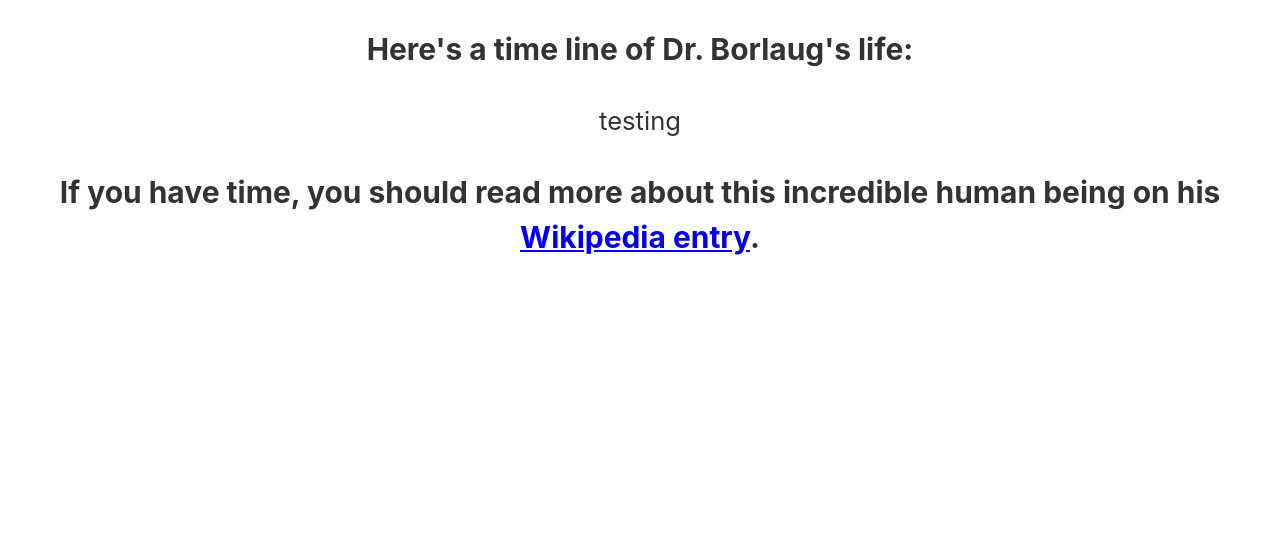
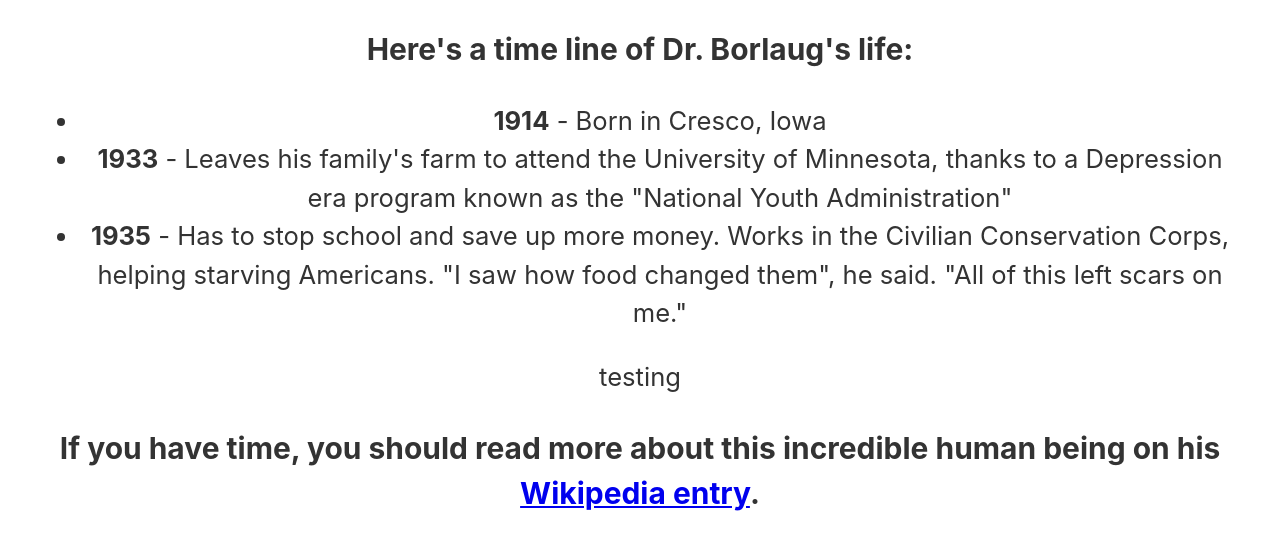
Before and after one commit to marksikaundi/tribute-page, a plain HTML site: page index.html in a window 1280 px wide. Shown: the part 525-1071 px from the top of the page. Before the commit the page ends 815 px from the top, so only its background shows below. Drawn offline with Linux system fonts and the light colour scheme.

Commit message:
added ul, li

```diff
--- a/index.html
+++ b/index.html
@@ -36,6 +36,19 @@
     </figcaption>
     <section id="tribute-info">
       <h3 id="headline">Here's a time line of Dr. Borlaug's life:</h3>
+    <ul>
+      <li><strong>1914</strong> - Born in Cresco, Iowa</li>
+      <li>
+        <strong>1933</strong> - Leaves his family's farm to attend the
+        University of Minnesota, thanks to a Depression era program known as the
+        "National Youth Administration"
+      </li>
+      <li>
+        <strong>1935</strong> - Has to stop school and save up more money. Works
+        in the Civilian Conservation Corps, helping starving Americans. "I saw
+        how food changed them", he said. "All of this left scars on me."
+      </li>
+    </ul>
     </section>
     <p>testing</p>
   </figure>
```
